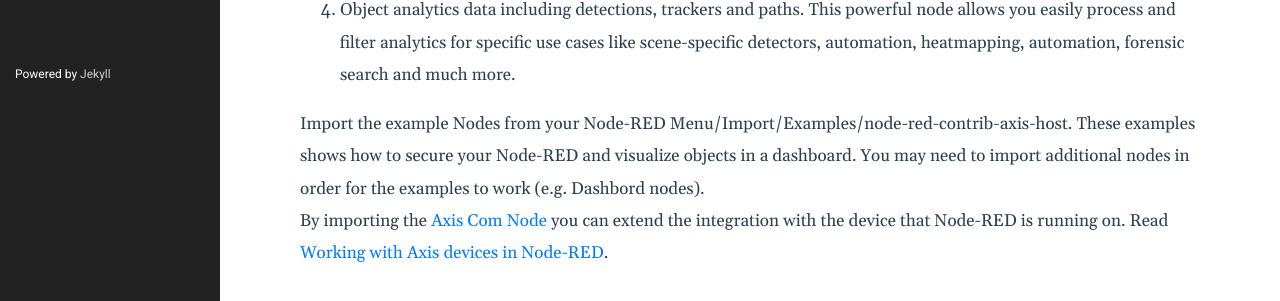
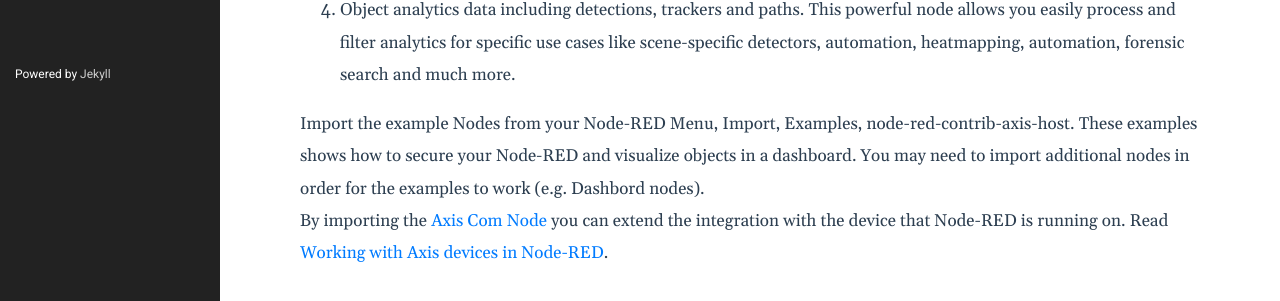
Before and after one commit to pandosme/pandosme.github.io, a Jekyll site: the page built from docs/_posts/2022-10-02-nodered-acap.md, in a window 1280 px wide. Shown: the part 582-883 px from the top of the page. Built offline with Jekyll 4.4.1, drawn with Linux system fonts in a browser that asks for light colours.

```diff
--- a/docs/_posts/2022-10-02-nodered-acap.md
+++ b/docs/_posts/2022-10-02-nodered-acap.md
@@ -16,7 +16,7 @@ Device Resource Nodes:
 3. Take a JPEG image that can be processed or sent to any service or API that Node-RED community supports.  Image cropping is supported.
 4. Object analytics data including detections, trackers and paths.  This powerful node allows you easily process and filter  analytics for specific use cases like scene-specific detectors, automation, heatmapping, automation, forensic search and much more.
 
-Import the example Nodes from your Node-RED Menu/Import/Examples/node-red-contrib-axis-host.  These examples shows how to secure your Node-RED and visualize objects in a dashboard.  You may need to import additional nodes in order for the examples to work (e.g. Dashbord nodes).
+Import the example Nodes from your Node-RED Menu, Import, Examples, node-red-contrib-axis-host.  These examples shows how to secure your Node-RED and visualize objects in a dashboard.  You may need to import additional nodes in order for the examples to work (e.g. Dashbord nodes).
 
 By importing the [Axis Com Node](https://flows.nodered.org/node/node-red-contrib-axis-com) you can extend the integration with the device that Node-RED is running on.  Read [Working with Axis devices in Node-RED](https://pandosme.github.io/node-red/2020/01/02/AxisNode.html).
 
```
